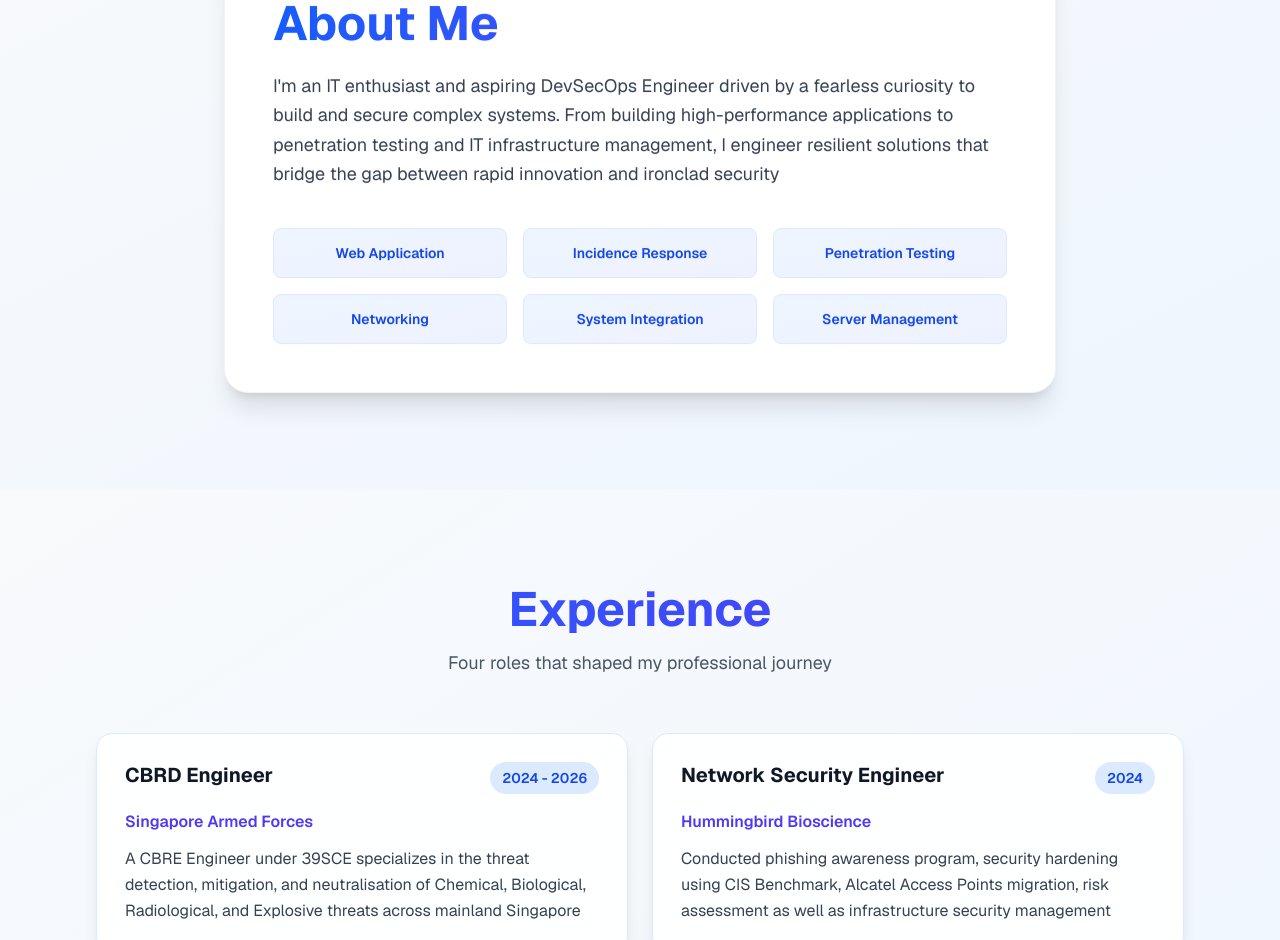
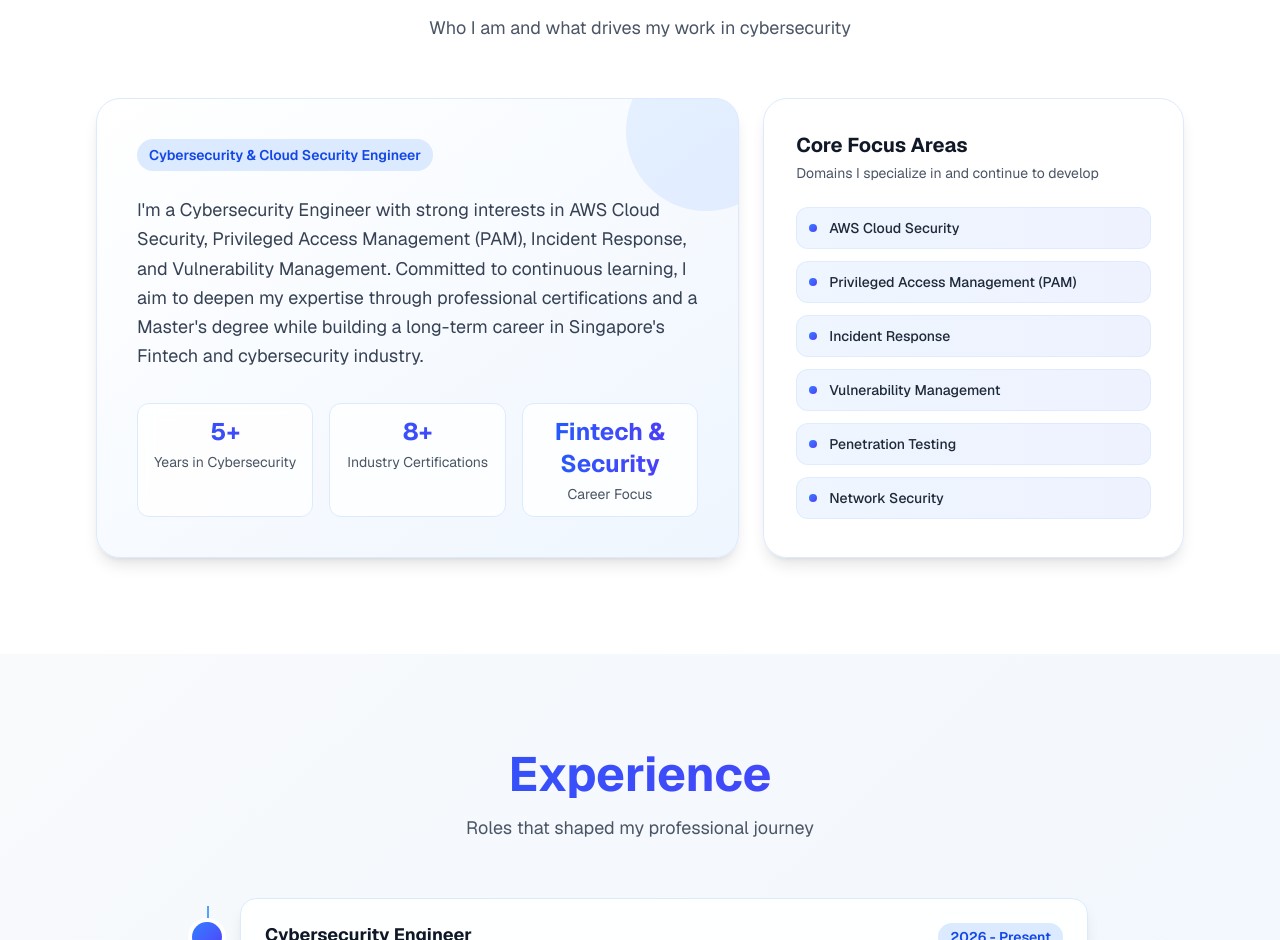
Before and after one commit to ChrisNetEngineer/portfolio-website, a Next.js app: page / in a window 1280 px wide. Shown: the part 1860-2800 px from the top of the page. Built offline with nearby package versions, Linux system fonts and the light colour scheme.

Commit message:
#Update with latest info

```diff
--- a/src/app/page.tsx
+++ b/src/app/page.tsx
@@ -8,6 +8,13 @@ import project2 from "../../image/project2.png";
 export default function Home() {
   const experiences = [
     {
+      role: "Cybersecurity Engineer",
+      company: "Network for Electronic Transfer (NETS)",
+      period: "2026 - Present",
+      summary:
+        "Responsible for the design, implementation, and maintenance of the organization's cybersecurity solutions and policies",
+    },
+    {
       role: "CBRD Engineer",
       company: "Singapore Armed Forces",
       period: "2024 - 2026",
@@ -15,14 +22,14 @@ export default function Home() {
         "A CBRE Engineer under 39SCE specializes in the threat detection, mitigation, and neutralisation of Chemical, Biological, Radiological, and Explosive threats across mainland Singapore",
     },
     {
-      role: "Network Security Engineer",
+      role: "Cybersecurity Engineer",
       company: "Hummingbird Bioscience",
       period: "2024",
       summary:
         "Conducted phishing awareness program, security hardening using CIS Benchmark, Alcatel Access Points migration, risk assessment as well as infrastructure security management ",
     },
     {
-      role: "Cybersecurity & Infrastructure Engineer",
+      role: "Cybersecurity Engineer",
       company: "Suzhou Dongshan Precision Manufacturing Co.,Ltd.",
       period: "2023",
       summary:
@@ -39,18 +46,18 @@ export default function Home() {
 
   const certifications = [
     {
-      name: "CCNA",
-      issuer: "Cisco",
-      year: "2023",
-      badge: "/badges/ccna.png",
-      description: "Demonstrated knowledge and skills related to network fundamentals, network access, IP connectivity, IP services, security fundamentals, and automation and programmability",
-    },
-    {
       name: "Security+",
       issuer: "CompTIA",
       year: "2024",
       badge: "/badges/security_plus.png",
       description: "Advanced expetise to perform core security functions required of any cybersecurity role.",
+    },
+    {
+      name: "ISO/IEC 27701:2025 Lead Auditor",
+      issuer: "Mastermind Assurance",
+      year: "2026",
+      badge: "/badges/iso-27001.png",
+      description: "Advanced expertise in assessing privacy information management (PIMS) for handling personal data and GDPR-like compliance",
     },
     {
       name: "ISO/IEC 42001:2023 Lead Auditor",
@@ -81,11 +88,11 @@ export default function Home() {
       description: "Validates the knowledge and skills of end-users to protect their information assets from cyber threats and attacks, including safe internet usage, email security, social engineering, and data protection.",
     },
     {
-      name: "Certified Ethical Hacker (CEH)",
-      issuer: "EC-Council",
-      year: "2020",
-      badge: "/badges/CEH.jpg",
-      description: "Validates the ability to identify vulnerabilities and threats in systems and networks, and apply appropriate countermeasures.",
+      name: "CCNA",
+      issuer: "Cisco",
+      year: "2023",
+      badge: "/badges/ccna.png",
+      description: "Demonstrated knowledge and skills related to network fundamentals, network access, IP connectivity, IP services, security fundamentals, and automation and programmability",
     },
     {
       name: "Certified Secure Computer User (CSCU)",
@@ -98,19 +105,41 @@ export default function Home() {
 
   const academics = [
     {
+      program: "Bachelor of Science with Honours in Cybersecurity",
+      school: "Coventry University (UK)",
+      period: "2026 - Present",
+      gpa: "N/A",
+      note: "Focus on Cybersecurity, IoT, and Cloud Security.",
+    },
+    {
       program: "Diploma in Cybersecurity & Digital Forensics",
       school: "Nanyang Polytechnic",
       period: "2021 - 2024",
       gpa: "3.40",
-      note: "Focused on network security, incident response, and security operations.",
+      note: "Focused on Network Security, Incident Response, and Vulnerability Management.",
     },
     {
-      program: "Higher Nitec in Information Technology",
-      school: "ITE College Central",
+      program: "Higher Nitec in Cyber & Network Security",
+      school: "ITE College West",
       period: "2019 - 2021",
       gpa: "4.0",
       note: "Built fundamentals in systems administration, scripting, and enterprise networking.",
     },
+  ];
+
+  const focusAreas = [
+    "AWS Cloud Security",
+    "Privileged Access Management (PAM)",
+    "Incident Response",
+    "Vulnerability Management",
+    "Penetration Testing",
+    "Network Security",
+  ];
+
+  const highlights = [
+    { label: "Years in Cybersecurity", value: "5+" },
+    { label: "Industry Certifications", value: "8+" },
+    { label: "Career Focus", value: "Fintech & Security" },
   ];
 
   return (
@@ -150,22 +179,72 @@ export default function Home() {
       <AnimatedSection>
         <section
           id="about"
-          className="py-16 sm:py-20 lg:py-24 bg-gradient-to-br from-slate-50 to-blue-50 dark:from-slate-800 dark:to-slate-900"
+          className="py-16 sm:py-20 lg:py-24 bg-white dark:bg-slate-900"
         >
-          <div className="max-w-4xl mx-auto px-4 sm:px-6 lg:px-8">
-            <div className="bg-white dark:bg-slate-800 rounded-2xl sm:rounded-3xl shadow-xl p-6 sm:p-8 lg:p-12 border border-gray-100 dark:border-slate-700">
-              <h2 className="text-3xl sm:text-4xl lg:text-5xl font-bold mb-4 sm:mb-6 bg-gradient-to-r from-blue-600 to-indigo-600 dark:from-blue-400 dark:to-indigo-400 bg-clip-text text-transparent">About Me</h2>
-              <div className="space-y-4 sm:space-y-6">
+          <div className="max-w-6xl mx-auto px-4 sm:px-6 lg:px-8">
+            <div className="text-center space-y-3 sm:space-y-4 mb-10 sm:mb-14">
+              <h2 className="text-3xl sm:text-4xl lg:text-5xl font-bold bg-gradient-to-r from-blue-600 to-indigo-600 dark:from-blue-400 dark:to-indigo-400 bg-clip-text text-transparent">
+                About Me
+              </h2>
+              <p className="text-sm sm:text-base md:text-lg text-gray-600 dark:text-gray-400">
+                Who I am and what drives my work in cybersecurity
+              </p>
+            </div>
+
+            <div className="grid grid-cols-1 lg:grid-cols-5 gap-5 sm:gap-6">
+              <div className="lg:col-span-3 relative overflow-hidden bg-gradient-to-br from-white to-blue-50 dark:from-slate-800 dark:to-slate-700 rounded-2xl sm:rounded-3xl p-6 sm:p-8 lg:p-10 border border-blue-100 dark:border-slate-700 shadow-lg group">
+                <div
+                  className="absolute -top-12 -right-12 w-40 h-40 rounded-full bg-blue-500/10 dark:bg-blue-400/10 group-hover:bg-blue-500/15 transition-all duration-300"
+                  aria-hidden="true"
+                />
+                <div className="relative z-10 space-y-5 sm:space-y-6">
+                  <span className="inline-block text-xs sm:text-sm font-semibold px-3 py-1.5 rounded-full bg-blue-100 text-blue-700 dark:bg-blue-900/40 dark:text-blue-300">
+                    Cybersecurity & Cloud Security Engineer
+                  </span>
                   <p className="text-base sm:text-lg text-gray-700 dark:text-gray-300 leading-relaxed">
-                  I&apos;m an IT enthusiast and aspiring DevSecOps Engineer driven by a fearless curiosity to build and secure complex systems. From building high-performance applications to penetration testing and IT infrastructure management, I engineer resilient solutions that bridge the gap between rapid innovation and ironclad security
+                    I&apos;m a Cybersecurity Engineer with strong interests in AWS Cloud Security, Privileged Access Management (PAM), Incident Response, and Vulnerability Management. Committed to continuous learning, I aim to deepen my expertise through professional certifications and a Master&apos;s degree while building a long-term career in Singapore&apos;s Fintech and cybersecurity industry.
                   </p>
-                <div className="grid grid-cols-2 sm:grid-cols-3 gap-3 sm:gap-4 pt-4">
-                  {['Web Application', 'Incidence Response', 'Penetration Testing', 'Networking', 'System Integration', 'Server Management'].map((skill, idx) => (
-                    <div key={idx} className="bg-gradient-to-br from-blue-50 to-indigo-50 dark:from-slate-700 dark:to-slate-600 rounded-lg px-3 sm:px-4 py-2 sm:py-3 text-center border border-blue-100 dark:border-slate-600">
-                      <span className="text-xs sm:text-sm font-semibold text-blue-700 dark:text-blue-300">{skill}</span>
+                  <div className="grid grid-cols-1 sm:grid-cols-3 gap-3 sm:gap-4 pt-2">
+                    {highlights.map((item, idx) => (
+                      <div
+                        key={idx}
+                        className="bg-white/80 dark:bg-slate-800/80 backdrop-blur rounded-xl px-4 py-3 border border-blue-100 dark:border-slate-600 text-center"
+                      >
+                        <p className="text-xl sm:text-2xl font-bold bg-gradient-to-r from-blue-600 to-indigo-600 dark:from-blue-400 dark:to-indigo-400 bg-clip-text text-transparent">
+                          {item.value}
+                        </p>
+                        <p className="text-xs sm:text-sm text-gray-600 dark:text-gray-400 mt-1">
+                          {item.label}
+                        </p>
                       </div>
                     ))}
                   </div>
+                </div>
+              </div>
+
+              <div className="lg:col-span-2 bg-white/90 dark:bg-slate-800/90 backdrop-blur rounded-2xl sm:rounded-3xl p-6 sm:p-8 border border-blue-100 dark:border-slate-700 shadow-lg flex flex-col">
+                <h3 className="text-lg sm:text-xl font-bold text-gray-900 dark:text-white mb-1">
+                  Core Focus Areas
+                </h3>
+                <p className="text-sm text-gray-600 dark:text-gray-400 mb-5 sm:mb-6">
+                  Domains I specialize in and continue to develop
+                </p>
+                <ul className="space-y-3 flex-1">
+                  {focusAreas.map((skill, idx) => (
+                    <li
+                      key={idx}
+                      className="flex items-center gap-3 rounded-xl px-3 py-2.5 bg-gradient-to-r from-blue-50 to-indigo-50 dark:from-slate-700/80 dark:to-slate-600/80 border border-blue-100/80 dark:border-slate-600"
+                    >
+                      <span
+                        className="w-2 h-2 rounded-full bg-gradient-to-br from-blue-500 to-indigo-600 shrink-0"
+                        aria-hidden="true"
+                      />
+                      <span className="text-sm font-medium text-gray-800 dark:text-gray-200">
+                        {skill}
+                      </span>
+                    </li>
+                  ))}
+                </ul>
               </div>
             </div>
           </div>
@@ -180,30 +259,44 @@ export default function Home() {
           <div className="max-w-6xl mx-auto px-4 sm:px-6 lg:px-8">
             <div className="text-center space-y-3 sm:space-y-4 mb-10 sm:mb-14">
               <h2 className="text-3xl sm:text-4xl lg:text-5xl font-bold bg-gradient-to-r from-blue-600 to-indigo-600 dark:from-blue-400 dark:to-indigo-400 bg-clip-text text-transparent">Experience</h2>
-              <p className="text-sm sm:text-base md:text-lg text-gray-600 dark:text-gray-400">Four roles that shaped my professional journey</p>
+              <p className="text-sm sm:text-base md:text-lg text-gray-600 dark:text-gray-400">Roles that shaped my professional journey</p>
             </div>
-            <div className="grid grid-cols-1 md:grid-cols-2 gap-5 sm:gap-6">
+            <div className="relative max-w-4xl mx-auto">
+              <div
+                className="absolute left-[11px] sm:left-[15px] top-2 bottom-2 w-0.5 bg-gradient-to-b from-blue-400 via-indigo-400 to-indigo-500 dark:from-blue-500 dark:via-indigo-500 dark:to-indigo-600"
+                aria-hidden="true"
+              />
+              <div className="space-y-5 sm:space-y-6">
                 {experiences.map((experience, idx) => (
                   <article
                     key={idx}
-                  className="bg-white/90 dark:bg-slate-800/90 backdrop-blur rounded-2xl p-6 sm:p-7 border border-blue-100 dark:border-slate-700 shadow-lg hover:shadow-xl transition-all duration-300 hover:-translate-y-1"
+                    className="relative pl-10 sm:pl-12"
                   >
-                  <div className="flex items-start justify-between gap-4 mb-4">
-                    <h3 className="text-lg sm:text-xl font-bold text-gray-900 dark:text-white leading-snug">
+                    <div
+                      className="absolute left-0 top-5 sm:top-6 w-[22px] h-[22px] sm:w-[30px] sm:h-[30px] rounded-full bg-gradient-to-br from-blue-500 to-indigo-600 ring-4 ring-white dark:ring-slate-900 shadow-md"
+                      aria-hidden="true"
+                    />
+                    <div className="bg-white/90 dark:bg-slate-800/90 backdrop-blur rounded-2xl p-5 sm:p-6 border border-blue-100 dark:border-slate-700 shadow-lg hover:shadow-xl transition-all duration-300 hover:-translate-y-0.5">
+                      <div className="flex flex-col sm:flex-row sm:items-start sm:justify-between gap-2 sm:gap-4 mb-2 sm:mb-3">
+                        <div className="min-w-0">
+                          <h3 className="text-base sm:text-lg font-bold text-gray-900 dark:text-white leading-snug">
                             {experience.role}
                           </h3>
-                    <span className="text-xs sm:text-sm font-semibold px-3 py-1.5 rounded-full bg-blue-100 text-blue-700 dark:bg-blue-900/40 dark:text-blue-300 whitespace-nowrap">
+                          <p className="text-sm font-semibold text-indigo-600 dark:text-indigo-400 mt-1">
+                            {experience.company}
+                          </p>
+                        </div>
+                        <span className="self-start text-xs sm:text-sm font-semibold px-3 py-1 rounded-full bg-blue-100 text-blue-700 dark:bg-blue-900/40 dark:text-blue-300 whitespace-nowrap shrink-0">
                           {experience.period}
                         </span>
                       </div>
-                  <p className="text-sm sm:text-base font-semibold text-indigo-600 dark:text-indigo-400 mb-3">
-                    {experience.company}
-                  </p>
-                  <p className="text-sm sm:text-base text-gray-700 dark:text-gray-300 leading-relaxed">
+                      <p className="text-sm text-gray-700 dark:text-gray-300 leading-relaxed">
                         {experience.summary}
                       </p>
+                    </div>
                   </article>
                 ))}
+              </div>
             </div>
           </div>
         </section>
@@ -216,50 +309,58 @@ export default function Home() {
         >
           <div className="max-w-6xl mx-auto px-4 sm:px-6 lg:px-8">
             <div className="text-center space-y-3 sm:space-y-4 mb-10 sm:mb-14">
-              <h2 className="text-3xl sm:text-4xl lg:text-5xl font-bold bg-gradient-to-r from-blue-600 to-indigo-600 dark:from-blue-400 dark:to-indigo-400 bg-clip-text text-transparent">Academic Background</h2>
-              <p className="text-sm sm:text-base md:text-lg text-gray-600 dark:text-gray-400">My education journey and technical foundation</p>
+              <h2 className="text-3xl sm:text-4xl lg:text-5xl font-bold bg-gradient-to-r from-indigo-600 to-violet-600 dark:from-indigo-400 dark:to-violet-400 bg-clip-text text-transparent">
+                Academic Background
+              </h2>
+              <p className="text-sm sm:text-base md:text-lg text-gray-600 dark:text-gray-400">
+                My education journey and technical foundation
+              </p>
             </div>
 
-            <div className="grid grid-cols-1 md:grid-cols-2 gap-5 sm:gap-6">
+            <div className="relative max-w-4xl mx-auto">
+              <div
+                className="absolute left-[11px] sm:left-[15px] top-2 bottom-2 w-0.5 bg-gradient-to-b from-indigo-400 via-violet-400 to-purple-400 dark:from-indigo-500 dark:via-violet-500 dark:to-purple-500"
+                aria-hidden="true"
+              />
+              <div className="space-y-5 sm:space-y-6">
                 {academics.map((item, idx) => (
                   <article
                     key={idx}
-                  className="relative overflow-hidden bg-gradient-to-br from-white to-blue-50 dark:from-slate-800 dark:to-slate-700 rounded-2xl p-6 sm:p-7 border border-blue-100 dark:border-slate-700 shadow-lg hover:shadow-xl transition-all duration-300 hover:-translate-y-1 group"
+                    className="relative pl-10 sm:pl-12"
                   >
-                  {/* Background decoration */}
-                  <div className="absolute -top-10 -right-10 w-28 h-28 rounded-full bg-blue-500/10 dark:bg-blue-400/10 group-hover:bg-blue-500/15 transition-all duration-300" />
-
-                  {/* GPA Circle Badge */}
-                  <div className="absolute top-6 right-6 w-20 h-20 sm:w-24 sm:h-24 rounded-full bg-gradient-to-br from-green-400 to-emerald-500 dark:from-green-500 dark:to-emerald-600 flex items-center justify-center shadow-lg group-hover:shadow-xl transition-all duration-300 transform group-hover:scale-110">
-                    <div className="text-center">
-                      <div className="text-2xl sm:text-3xl font-extrabold text-white">{item.gpa}</div>
-                      <div className="text-xs sm:text-xs font-semibold text-white/90">GPA</div>
+                    <div
+                      className="absolute left-0 top-5 sm:top-6 w-[22px] h-[22px] sm:w-[30px] sm:h-[30px] rounded-full bg-gradient-to-br from-indigo-500 to-violet-600 ring-4 ring-white dark:ring-slate-900 shadow-md"
+                      aria-hidden="true"
+                    />
+                    <div className="bg-white/90 dark:bg-slate-800/90 backdrop-blur rounded-2xl p-5 sm:p-6 border border-violet-100 dark:border-slate-700 shadow-lg hover:shadow-xl transition-all duration-300 hover:-translate-y-0.5 group">
+                      <div className="flex flex-col sm:flex-row sm:items-start sm:justify-between gap-4 mb-3 sm:mb-4">
+                        <div className="min-w-0 flex-1">
+                          <span className="inline-block text-xs sm:text-sm font-semibold px-3 py-1 rounded-full bg-violet-100 text-violet-700 dark:bg-violet-900/40 dark:text-violet-300 mb-3">
+                            {item.period}
+                          </span>
+                          <h3 className="text-base sm:text-lg font-bold text-gray-900 dark:text-white leading-snug">
+                            {item.program}
+                          </h3>
+                          <p className="text-sm font-semibold text-indigo-600 dark:text-indigo-400 mt-1">
+                            {item.school}
+                          </p>
+                        </div>
+                        <div className="self-start shrink-0 flex items-center gap-2 rounded-xl bg-gradient-to-br from-indigo-50 to-violet-50 dark:from-indigo-900/30 dark:to-violet-900/30 border border-violet-200 dark:border-violet-800 px-4 py-2.5 group-hover:shadow-md transition-shadow duration-300">
+                          <span className="text-2xl sm:text-3xl font-extrabold bg-gradient-to-r from-indigo-600 to-violet-600 dark:from-indigo-400 dark:to-violet-400 bg-clip-text text-transparent">
+                            {item.gpa}
+                          </span>
+                          <span className="text-xs font-semibold text-violet-700 dark:text-violet-300 uppercase tracking-wide">
+                            GPA
+                          </span>
                         </div>
                       </div>
-
-                  <div className="relative z-10 pr-28 sm:pr-32">
-                    {/* Period Badge */}
-                    <span className="inline-block text-xs sm:text-sm font-semibold px-3 py-1.5 rounded-full bg-blue-100 text-blue-700 dark:bg-blue-900/40 dark:text-blue-300 mb-4">
-                      {item.period}
-                    </span>
-
-                    {/* Program Title */}
-                    <h3 className="text-lg sm:text-xl font-bold text-gray-900 dark:text-white leading-snug mb-2">
-                      {item.program}
-                    </h3>
-
-                    {/* School */}
-                    <p className="text-sm sm:text-base font-semibold text-indigo-600 dark:text-indigo-400 mb-4">
-                      {item.school}
-                    </p>
-
-                    {/* Note/Description */}
-                    <p className="text-sm sm:text-base text-gray-700 dark:text-gray-300 leading-relaxed">
+                      <p className="text-sm text-gray-700 dark:text-gray-300 leading-relaxed border-t border-violet-100 dark:border-slate-700 pt-3 sm:pt-4">
                         {item.note}
                       </p>
                     </div>
                   </article>
                 ))}
+              </div>
             </div>
           </div>
         </section>
--- a/src/components/Hero.tsx
+++ b/src/components/Hero.tsx
@@ -31,7 +31,7 @@ export default function Hero() {
           animate={{ opacity: 1, y: 0 }}
           transition={{ duration: 0.8, delay: 0.2 }}
         >
-          Cybersecurity & Infrastructure Engineer
+          Cybersecurity & Cloud Security Engineer
         </motion.p>
         <motion.p
           className="text-sm sm:text-base md:text-lg text-gray-600 dark:text-gray-400 max-w-xs sm:max-w-md md:max-w-2xl px-4 mb-8"
```
Lines whose indentation alone changed are shown as unchanged.
